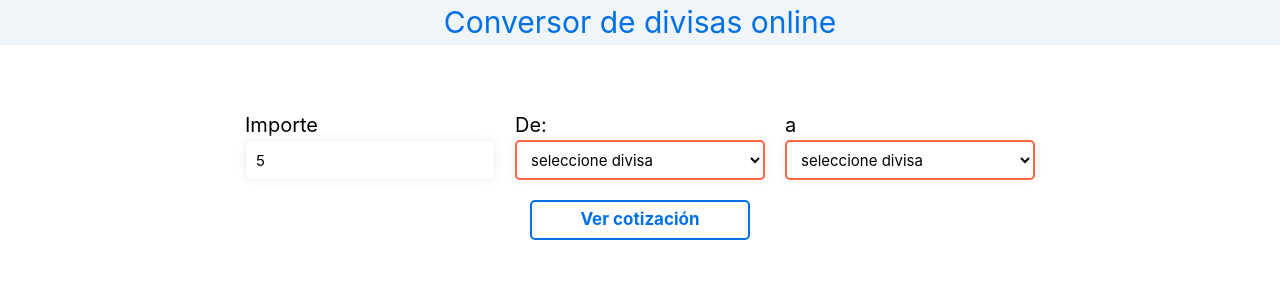
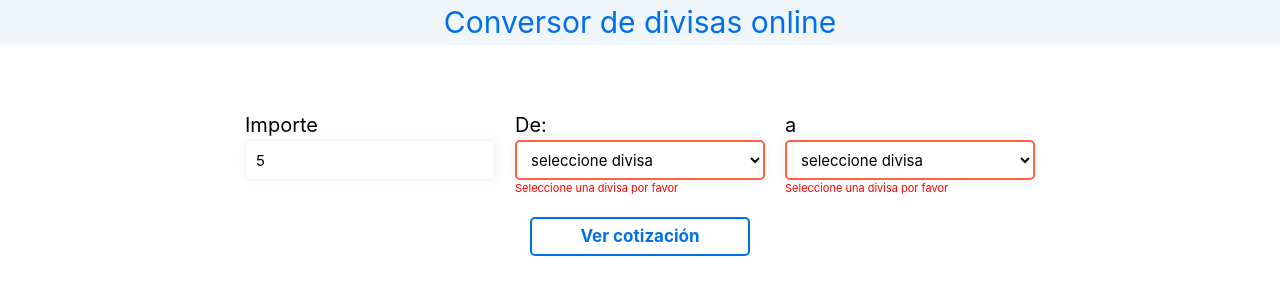
Before and after one commit to vitteridev/exchange-app, a plain HTML site: page index.html in a window 1280 px wide. Both pictures are taken after typing "5" into the empty fields and a click on the button "Ver cotización". Drawn offline with Linux system fonts and the light colour scheme; no server answers.

Commit message:
muestro los errores de los inputs

```diff
--- a/index.css
+++ b/index.css
@@ -7,7 +7,8 @@
 
 #formulario {
   padding: 2rem;
-  margin-top: 45px;
+  margin: 45px auto 0;
+  max-width: 1300px;
   display: flex;
   flex-direction: column;
   align-items: center;
@@ -115,3 +116,14 @@ button:hover {
 .error {
   border: 2px solid tomato;
 }
+.errores {
+  padding: 0;
+}
+.error-texto {
+  list-style: none;
+  font-size: 1.1rem;
+  font-family: -apple-system, BlinkMacSystemFont, "Segoe UI", Roboto, Oxygen,
+    Ubuntu, Cantarell, "Open Sans", "Helvetica Neue", sans-serif;
+  color: red;
+  font-weight: tomato;
+}
--- a/index.html
+++ b/index.html
@@ -22,6 +22,7 @@
               name="importe"
               id="importe"
             />
+            <ul class="errores"></ul>
           </div>
 
           <div>
@@ -29,6 +30,7 @@
             <select name="divisa-base" id="divisa-base">
               <option value="0">seleccione divisa</option>
             </select>
+            <ul class="errores"></ul>
           </div>
 
           <div>
@@ -38,6 +40,7 @@
             <select name="divisa-a-convertir" id="divisa-a-convertir">
               <option value="0">seleccione divisa</option>
             </select>
+            <ul class="errores"></ul>
           </div>
         </div>
         <div class="resultados__contenedor">
--- a/index.js
+++ b/index.js
@@ -64,6 +64,7 @@ function mostrarResultado() {
 }
 
 function validarFormulario(event) {
+  event.preventDefault();
   const form = document.getElementById("formulario");
 
   const $importe = form.importe.value;
@@ -80,6 +81,7 @@ function validarFormulario(event) {
     "divisa-a-convertir": errorDivisaAConvertir,
   };
 
+  eliminarErrores();
   const esExito = manejarErrores(errores) === 0;
 
   if (esExito) {
@@ -102,21 +104,26 @@ function validarFormulario(event) {
       console.log("algo salio mal", error);
     }
   }
-
-  event.preventDefault();
 }
 
 function manejarErrores(errores) {
   const llaves = Object.keys(errores);
+  const $errores = document.querySelectorAll(".errores");
 
   let contadorErrores = 0;
 
-  llaves.forEach((llave) => {
+  llaves.forEach((llave, index) => {
     const error = errores[llave];
 
     if (error) {
       contadorErrores++;
       document.formulario[llave].classList.add("error");
+
+      const $error = document.createElement("li");
+      $error.classList.add("error-texto");
+      $error.textContent = error;
+
+      $errores[index].appendChild($error);
     } else {
       document.formulario[llave].classList.remove("error");
     }
@@ -125,4 +132,11 @@ function manejarErrores(errores) {
   return contadorErrores;
 }
 
+function eliminarErrores() {
+  const $errores = document.querySelectorAll("li");
+  for (let $error of $errores) {
+    $error.remove();
+  }
+}
+
 document.querySelector("#btn-cotizacion").onclick = validarFormulario;
```
